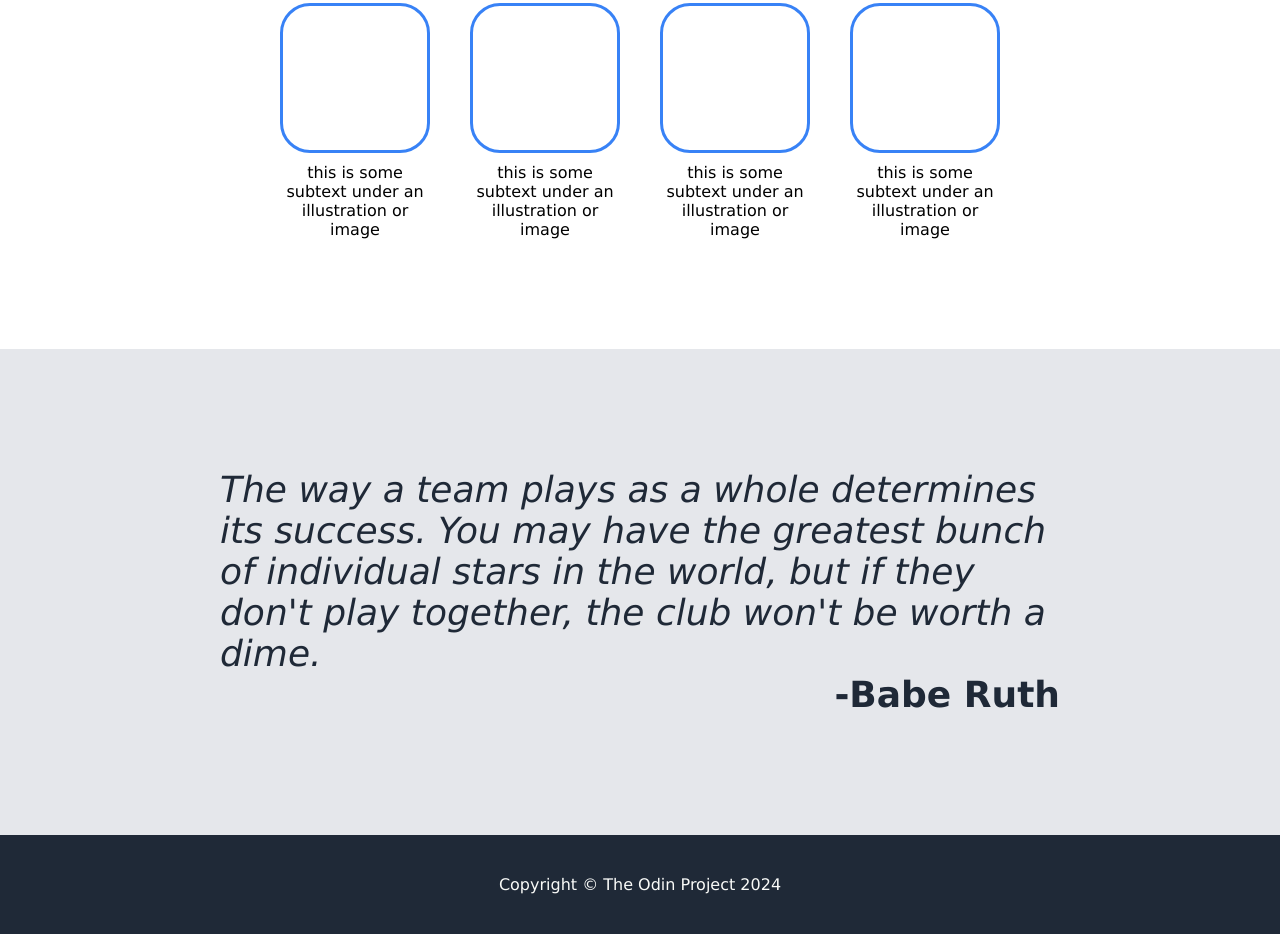
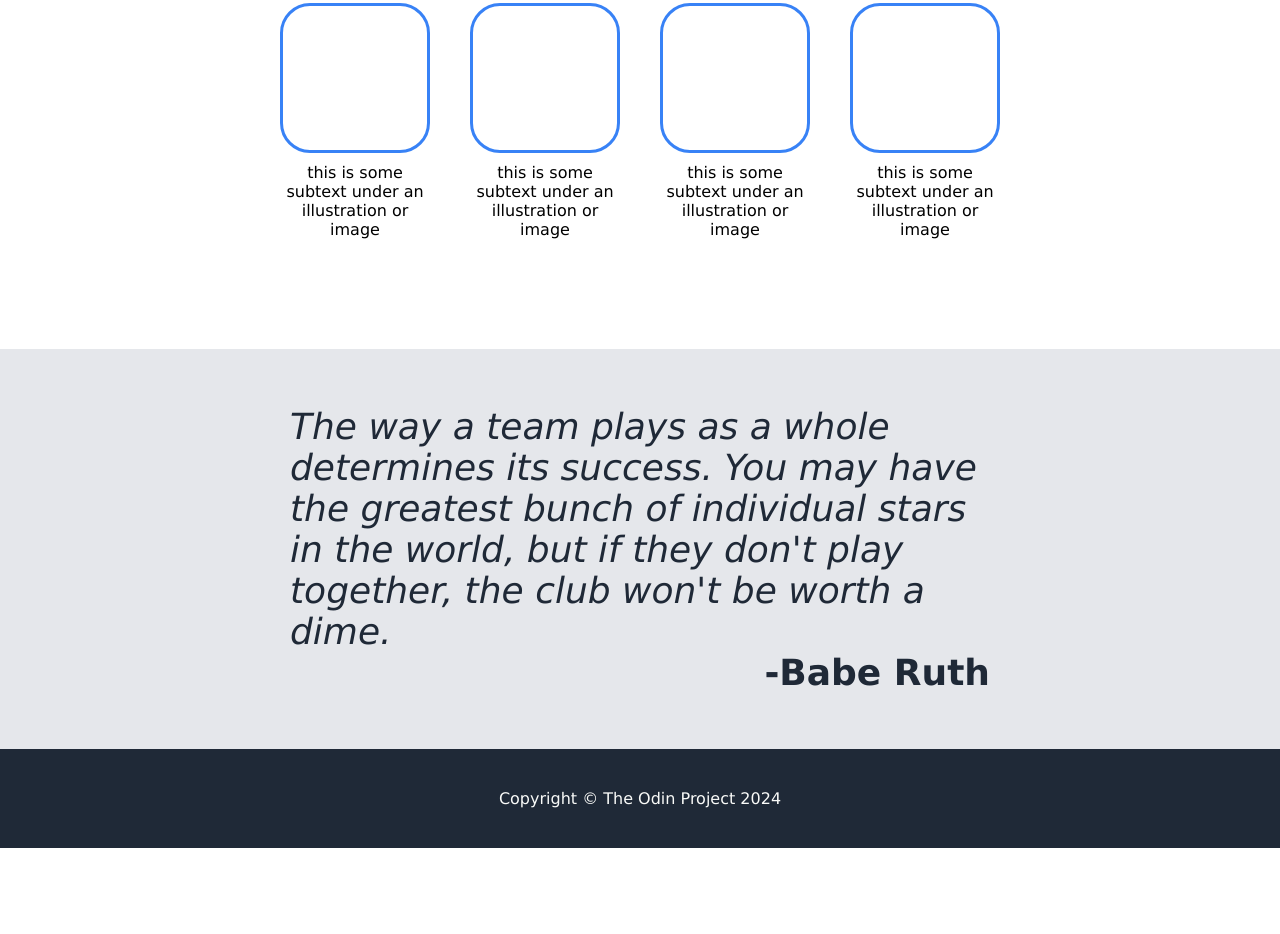
Before and after one commit to OanaGurzau/flex-landing-page, a plain HTML site: page index.html in a window 1280 px wide. Shown: the part 592-1526 px from the top of the page. After the commit the page ends 1440 px from the top, so only its background shows below. Drawn offline with Linux system fonts and the light colour scheme.

Commit message:
Add Flex to quotes

```diff
--- a/style.css
+++ b/style.css
@@ -113,6 +113,14 @@ h2{
     color: #1F2937;
     font-size: 36px;
     font-style: italic;
+    display: flex;
+    align-items: center;
+    justify-content: center;
+    height: 400px;
+}
+
+.content-quotes{
+    max-width: 700px;
 }
 
 p.author{
@@ -120,7 +128,3 @@ p.author{
     font-style: normal;
     font-weight: 900;
 }
-
-.quotes{
-    padding: 120px 220px;
-}
```
